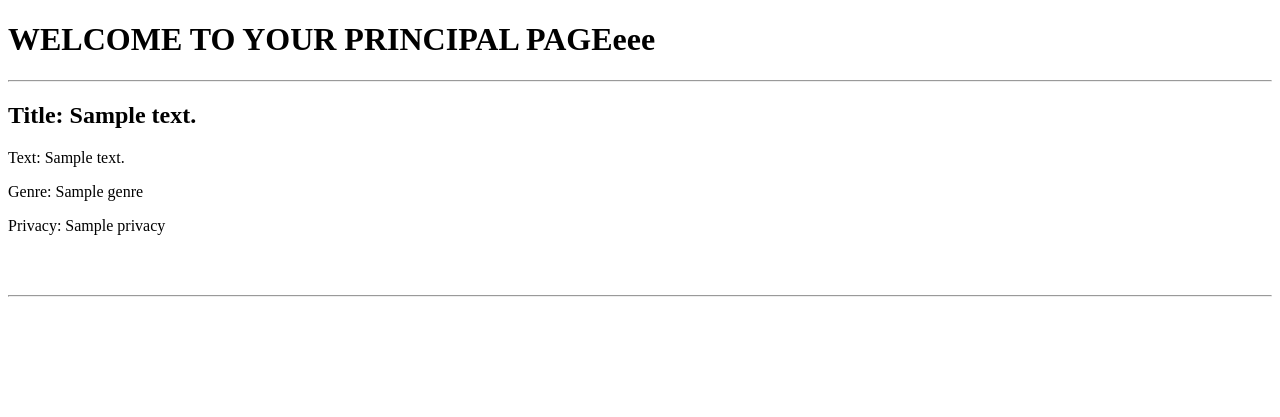
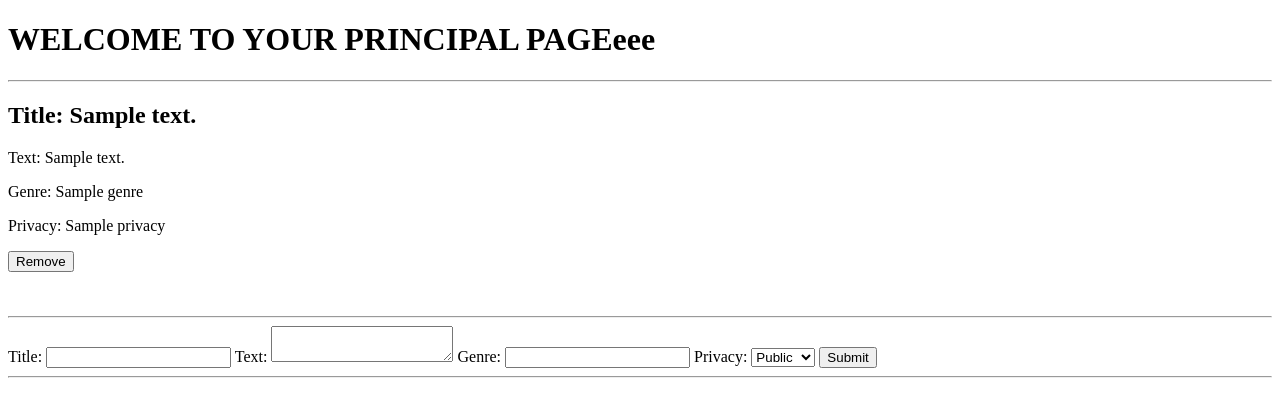
Before and after one commit to pabloacab1312/escritores_lectores_pablo, a Symfony app: template templates/texts.html.twig in a window 1280 px wide. Shown: the top 417 px of the page. Run offline with Twig, Linux system fonts and the light colour scheme; the template is opened without the code that fills it: most values are stand-ins (such as "Sample title", 1, 10 or a date in 2020); some libraries are stand-ins or nearby versions.

Commit message:
Symfony primer commit

```diff
--- a/src/Entity/Texts.php
+++ b/src/Entity/Texts.php
@@ -33,9 +33,13 @@ class Texts
     #[ORM\Column(type: 'string', name :'Privacy')]
     private $privacy;
 
-    public function getuserId()
+    public function getUserId()
         {
                 return $this->userId;
+        }
+        public function getTextId()
+        {
+                return $this->textId;
         }
 
         /**
--- a/templates/base.html.twig
+++ b/templates/base.html.twig
@@ -3,7 +3,7 @@
 <html>
     <head>
         <meta charset="UTF-8">
-        <title>{% block title %}Aplicación de pedidos{% endblock %}</title>
+        <title>{% block title %}Red social de escritores y lectores {% endblock %}</title>
     </head>
     <body>
 		{% block body %}
--- a/templates/texts.html.twig
+++ b/templates/texts.html.twig
@@ -1,4 +1,4 @@
-{# templates texts.html.twig #}
+{# templates/texts.html.twig #}
 {% extends 'base.html.twig' %}
 
 {% block body %}
@@ -14,14 +14,38 @@
             <p>Privacy: {{ text.privacy }}</p>
 
             {# Formulario para eliminar el texto #}
+     <form action = {{path('remove')}} method = 'POST'>
 
-
+						<input type = 'submit' value='Remove'>
+						<input name = 'id' type='hidden' value = {{text.textId}}>
+					</form>
             <br>
-
 
             <br>
             <hr>
-        {% endfor %}
 
 
+ {# Formulario para subir un texto #}
+
+        <form action="{{ path('new', {'userId': app.user.id }) }}" method="post">
+
+            <label for="description">Title:</label>
+            <input type="text" id="description" name="description" required>
+
+            <label for="content">Text:</label>
+            <textarea id="content" name="content" required></textarea>
+
+            <label for="genre">Genre:</label>
+            <input type="text" id="genre" name="genre" required>
+
+            <label for="privacy">Privacy:</label>
+            <select id="privacy" name="privacy" required>
+                <option value="public">Public</option>
+                <option value="private">Private</option>
+            </select>
+
+            <button type="submit">Submit</button>
+        </form>
+        <hr>
+   {% endfor %}
 {% endblock %}
```
Also changed, not shown: src/Controller/LoginController.php (+7 -0 lines), src/Controller/TextController.php (+17 -4 lines), src/Entity/Users.php (+4 -8 lines), 1 other file.
